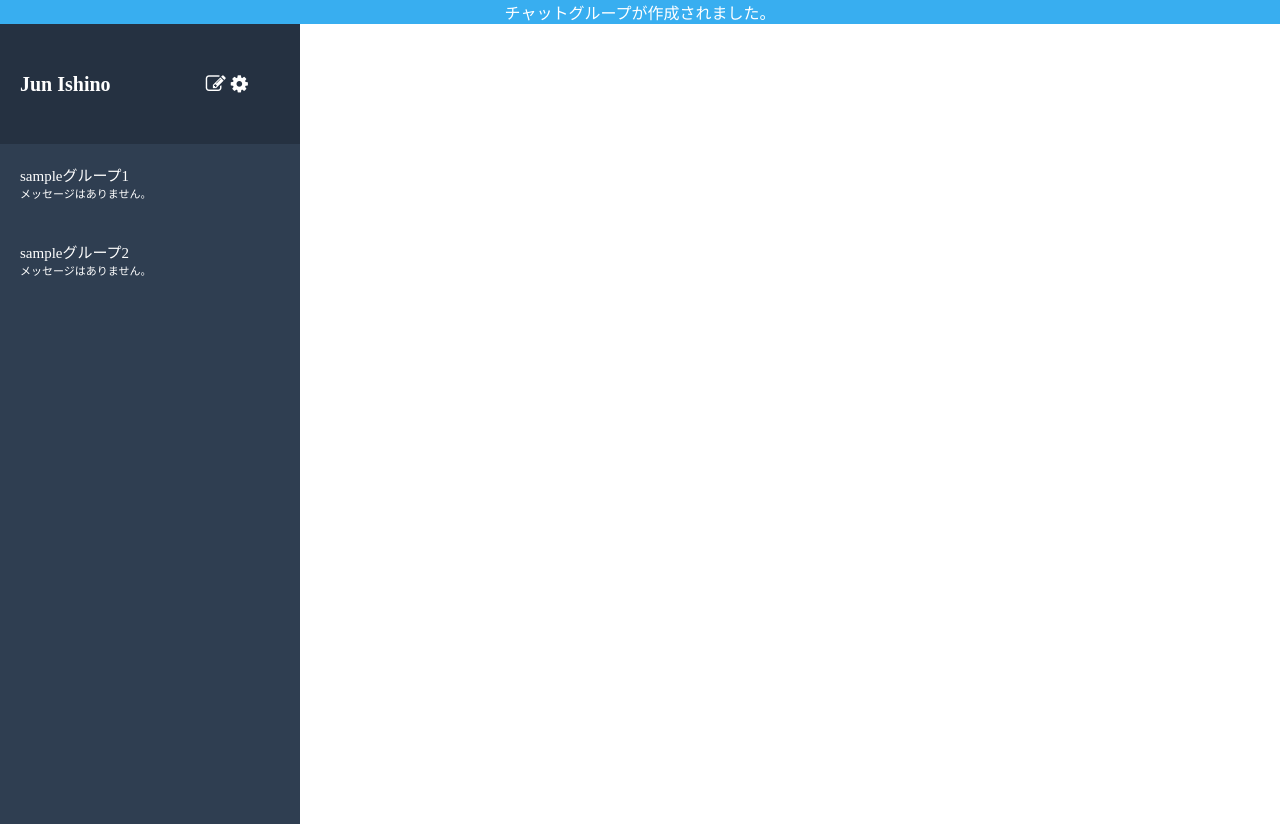
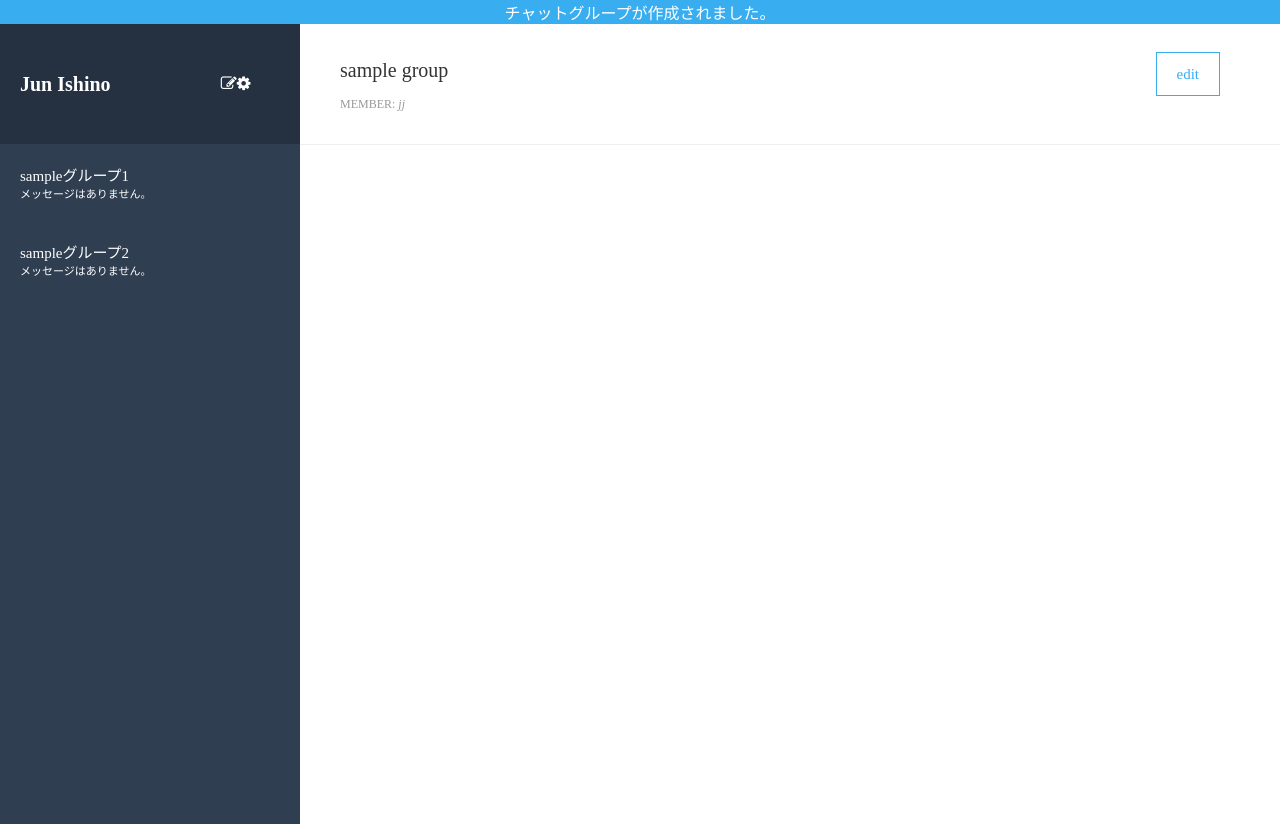
Before and after one commit to IshinoJun/chat-space, a Rails app: page / in a window 1280 px wide. Run offline with Rails 7, Linux system fonts and the light colour scheme; style sheets or scripts are compiled from the project's sources; some libraries are stand-ins or nearby versions.

Commit message:
Add header

```diff
--- a/app/views/messages/index.html.haml
+++ b/app/views/messages/index.html.haml
@@ -7,11 +7,26 @@
     .chat-side__user-content
       .chat-side__user-name
         Jun Ishino
-        %a.chat-side__user--new-group{:href => ""}
-          %i.fa.fa-pencil-square-o
+      %a.chat-side__user--new-group{:href => ""}
+        %i.fa.fa-pencil-square-o
 
-        %a.chat-side__user--edit-user{:href => ""}
-          %i.fa.fa-cog
+      %a.chat-side__user--edit-user{:href => ""}
+        %i.fa.fa-cog
 
   .chat-side__groups
     = render partial: "chat-side__group"
+
+/ main
+.chat-main
+  .chat-main__header
+    .chat-main__header--group
+      .chat-main__header--group-name
+        sample group
+      %a.chat-main__header--group-edit-btn{:href => ""}
+        edit
+    .chat-main__header-members
+      MEMBER:
+      %i jj
+
+  .chat-main__body
+  .chat-main__footer
```
